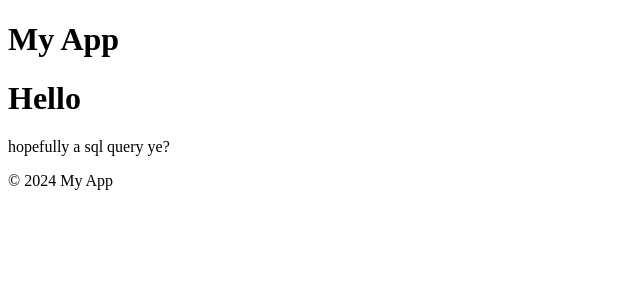
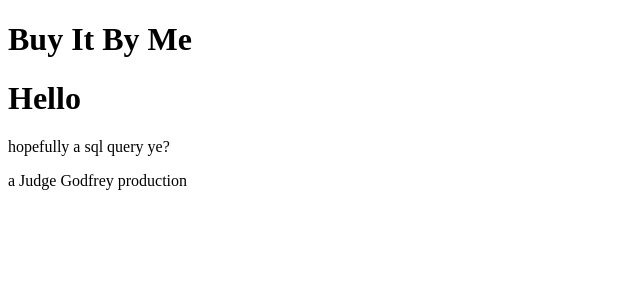
Before and after one commit to LottieJudge/buyitbyme, a Next.js app: page / in a window 1280 px wide. Shown: the top 300 px of the page, without its empty margins (0-640 px from the left). Built offline with nearby package versions, Linux system fonts and the light colour scheme.

Commit message:
Fixing white space errors

```diff
--- a/app/layout.js
+++ b/app/layout.js
@@ -2,25 +2,22 @@
 
 export default function Layout({ children }) {
   return (
-    <html lang="en"> {/* Define the root html tag and its language */}
+    <html lang="en">
       <head>
         <meta charSet="UTF-8" />
         <meta name="viewport" content="width=device-width, initial-scale=1" />
         <title>My App</title>
       </head>
 
-      <body> {/* The body tag for your page */}
+      <body>
         <header>
-          <h1>My App</h1>
-          {/* You can add links or other elements for navigation */}
+          <h1>Buy It By Me</h1>
         </header>
-
         <main>
-          {children} {/* This renders the content of your page, e.g., helloWorld */}
+          {children}
         </main>
-
         <footer>
-          <p>© 2024 My App</p>
+          <p>a Judge Godfrey production</p>
         </footer>
       </body>
     </html>
```
Also changed, not shown: lib/db.js (line endings or trailing spaces).
